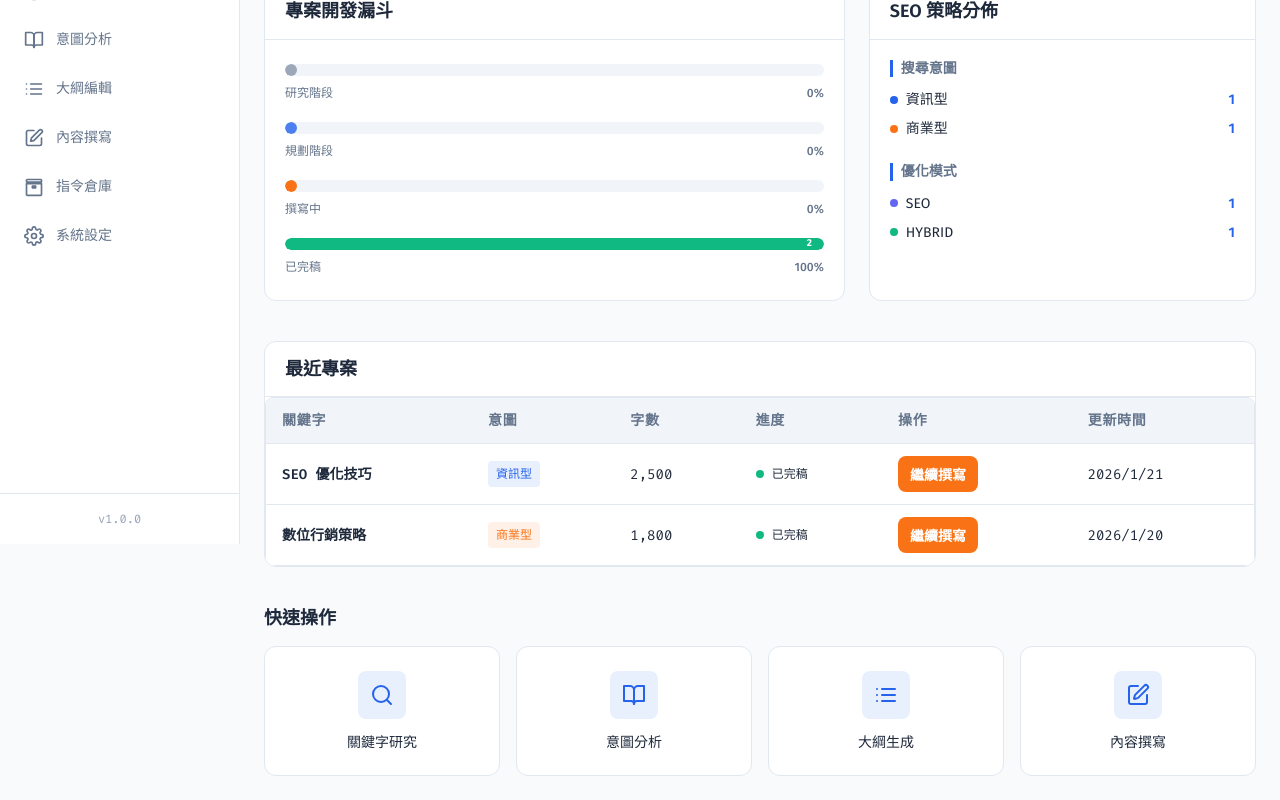
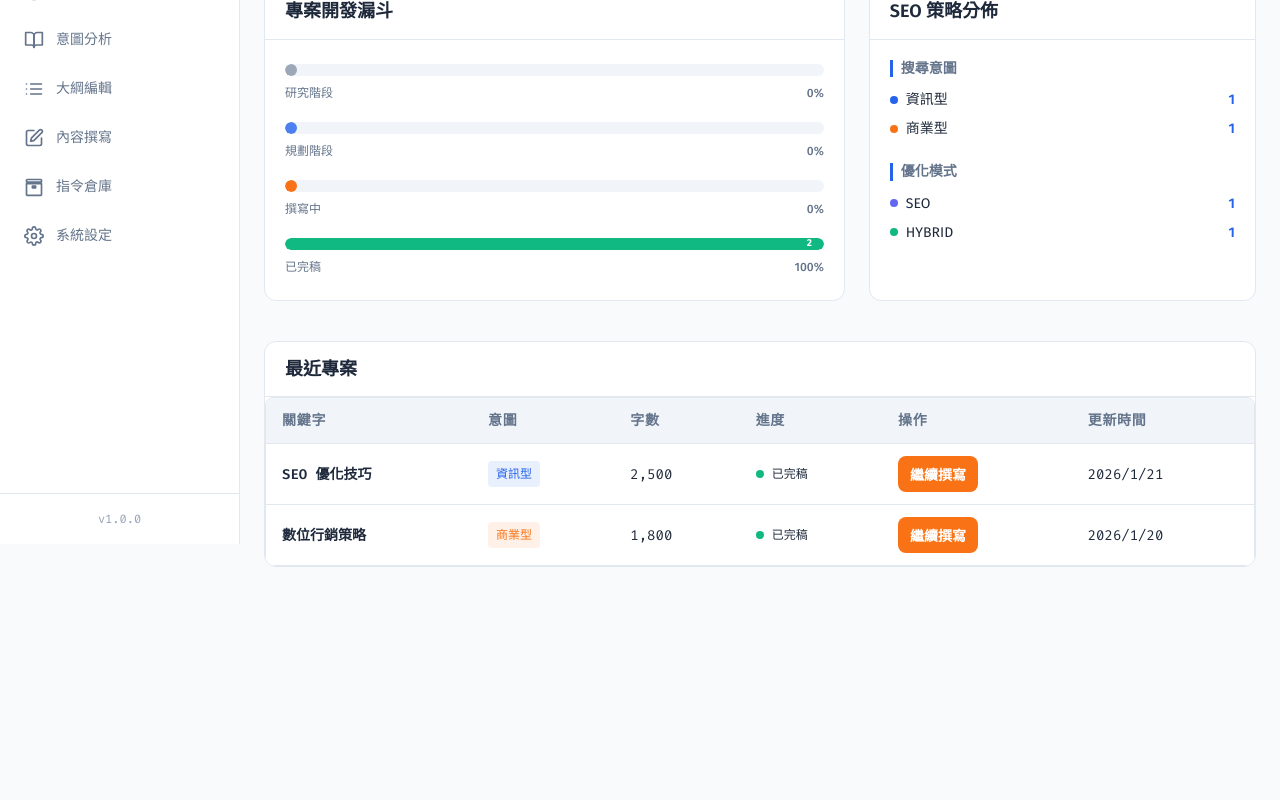
Before and after one commit to Tab2005/AI-Article-Writing-System, a React (Vite) app in the folder seonize-frontend/: page /dashboard in a window 1280 px wide. Shown: the part 256-1056 px from the top of the page. After the commit the page ends 847 px from the top, so only its background shows below. Built offline with nearby package versions, Linux system fonts and the light colour scheme; no server answers.

Commit message:
style: remove redundant quick actions from dashboard

```diff
--- a/seonize-frontend/src/pages/DashboardPage.css
+++ b/seonize-frontend/src/pages/DashboardPage.css
@@ -76,59 +76,7 @@
     color: var(--color-text-secondary);
 }
 
-/* Quick Actions */
-.dashboard-actions {
-    margin-top: var(--space-4);
-}
 
-.dashboard-actions__title {
-    font-size: var(--text-lg);
-    font-weight: var(--font-semibold);
-    color: var(--color-text);
-    margin-bottom: var(--space-4);
-}
-
-.dashboard-actions__grid {
-    display: grid;
-    grid-template-columns: repeat(auto-fit, minmax(150px, 1fr));
-    gap: var(--space-4);
-}
-
-.quick-action-card {
-    display: flex;
-    flex-direction: column;
-    align-items: center;
-    gap: var(--space-3);
-    padding: var(--space-6);
-    background: var(--color-bg-card);
-    border: 1px solid var(--color-border);
-    border-radius: var(--radius-xl);
-    cursor: pointer;
-    transition: all var(--transition-normal);
-}
-
-.quick-action-card:hover {
-    transform: translateY(-2px);
-    box-shadow: var(--shadow-lg);
-    border-color: var(--color-primary);
-}
-
-.quick-action-card__icon {
-    display: flex;
-    align-items: center;
-    justify-content: center;
-    width: 48px;
-    height: 48px;
-    background: rgba(37, 99, 235, 0.1);
-    border-radius: var(--radius-lg);
-    color: var(--color-primary);
-}
-
-.quick-action-card__label {
-    font-size: var(--text-sm);
-    font-weight: var(--font-medium);
-    color: var(--color-text);
-}
 
 /* Dashboard Grid Layout */
 .dashboard-grid-layout {
--- a/seonize-frontend/src/pages/DashboardPage.tsx
+++ b/seonize-frontend/src/pages/DashboardPage.tsx
@@ -316,53 +316,6 @@ export const DashboardPage: React.FC = () => {
                     emptyMessage="尚無專案"
                 />
             </div>
-
-            {/* Quick Actions */}
-            <div className="dashboard-actions">
-                <h3 className="dashboard-actions__title">快速操作</h3>
-                <div className="dashboard-actions__grid">
-                    <button className="quick-action-card">
-                        <div className="quick-action-card__icon">
-                            <svg width="24" height="24" viewBox="0 0 24 24" fill="none" stroke="currentColor" strokeWidth="2" strokeLinecap="round" strokeLinejoin="round">
-                                <circle cx="11" cy="11" r="8" />
-                                <path d="m21 21-4.3-4.3" />
-                            </svg>
-                        </div>
-                        <span className="quick-action-card__label">關鍵字研究</span>
-                    </button>
-                    <button className="quick-action-card">
-                        <div className="quick-action-card__icon">
-                            <svg width="24" height="24" viewBox="0 0 24 24" fill="none" stroke="currentColor" strokeWidth="2" strokeLinecap="round" strokeLinejoin="round">
-                                <path d="M2 3h6a4 4 0 0 1 4 4v14a3 3 0 0 0-3-3H2z" />
-                                <path d="M22 3h-6a4 4 0 0 0-4 4v14a3 3 0 0 1 3-3h7z" />
-                            </svg>
-                        </div>
-                        <span className="quick-action-card__label">意圖分析</span>
-                    </button>
-                    <button className="quick-action-card">
-                        <div className="quick-action-card__icon">
-                            <svg width="24" height="24" viewBox="0 0 24 24" fill="none" stroke="currentColor" strokeWidth="2" strokeLinecap="round" strokeLinejoin="round">
-                                <line x1="8" x2="21" y1="6" y2="6" />
-                                <line x1="8" x2="21" y1="12" y2="12" />
-                                <line x1="8" x2="21" y1="18" y2="18" />
-                                <line x1="3" x2="3.01" y1="6" y2="6" />
-                                <line x1="3" x2="3.01" y1="12" y2="12" />
-                                <line x1="3" x2="3.01" y1="18" y2="18" />
-                            </svg>
-                        </div>
-                        <span className="quick-action-card__label">大綱生成</span>
-                    </button>
-                    <button className="quick-action-card">
-                        <div className="quick-action-card__icon">
-                            <svg width="24" height="24" viewBox="0 0 24 24" fill="none" stroke="currentColor" strokeWidth="2" strokeLinecap="round" strokeLinejoin="round">
-                                <path d="M12 3H5a2 2 0 0 0-2 2v14a2 2 0 0 0 2 2h14a2 2 0 0 0 2-2v-7" />
-                                <path d="M18.375 2.625a1 1 0 0 1 3 3l-9.013 9.014a2 2 0 0 1-.853.505l-2.873.84a.5.5 0 0 1-.62-.62l.84-2.873a2 2 0 0 1 .506-.852z" />
-                            </svg>
-                        </div>
-                        <span className="quick-action-card__label">內容撰寫</span>
-                    </button>
-                </div>
-            </div>
         </div >
     );
 };
```
